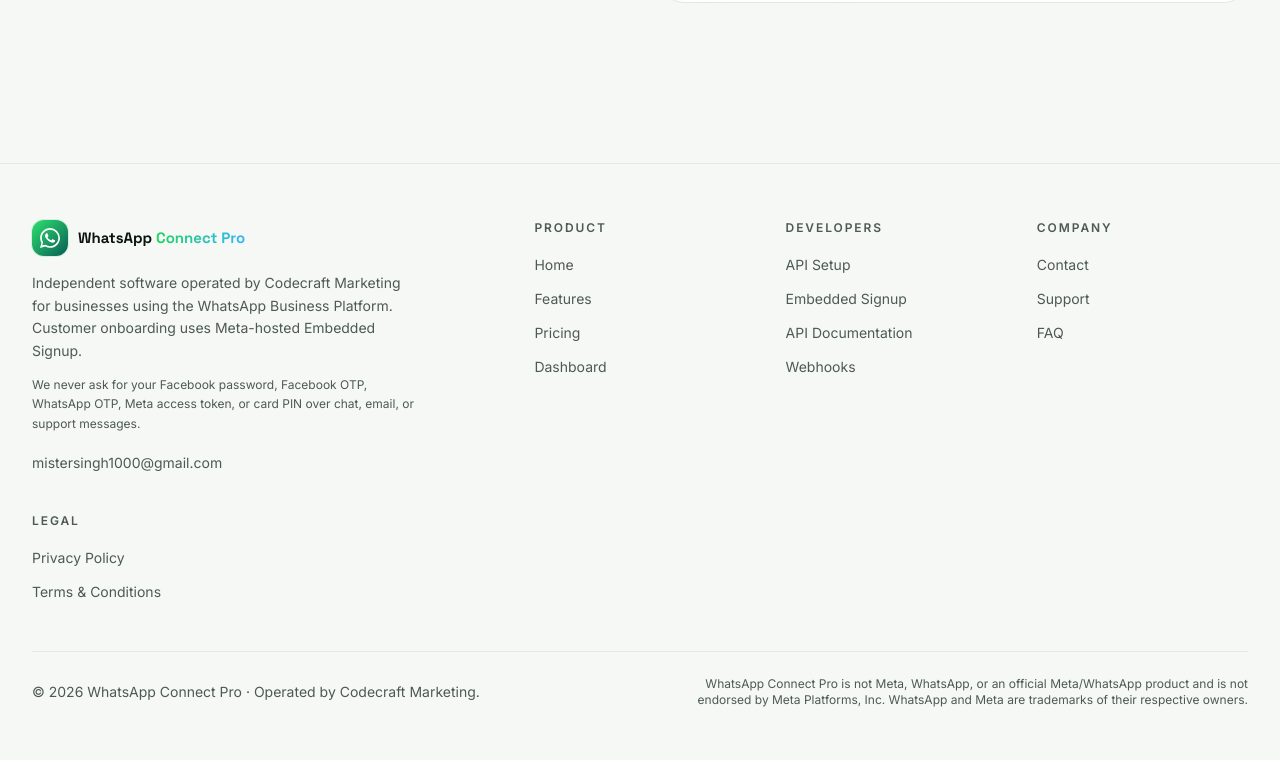
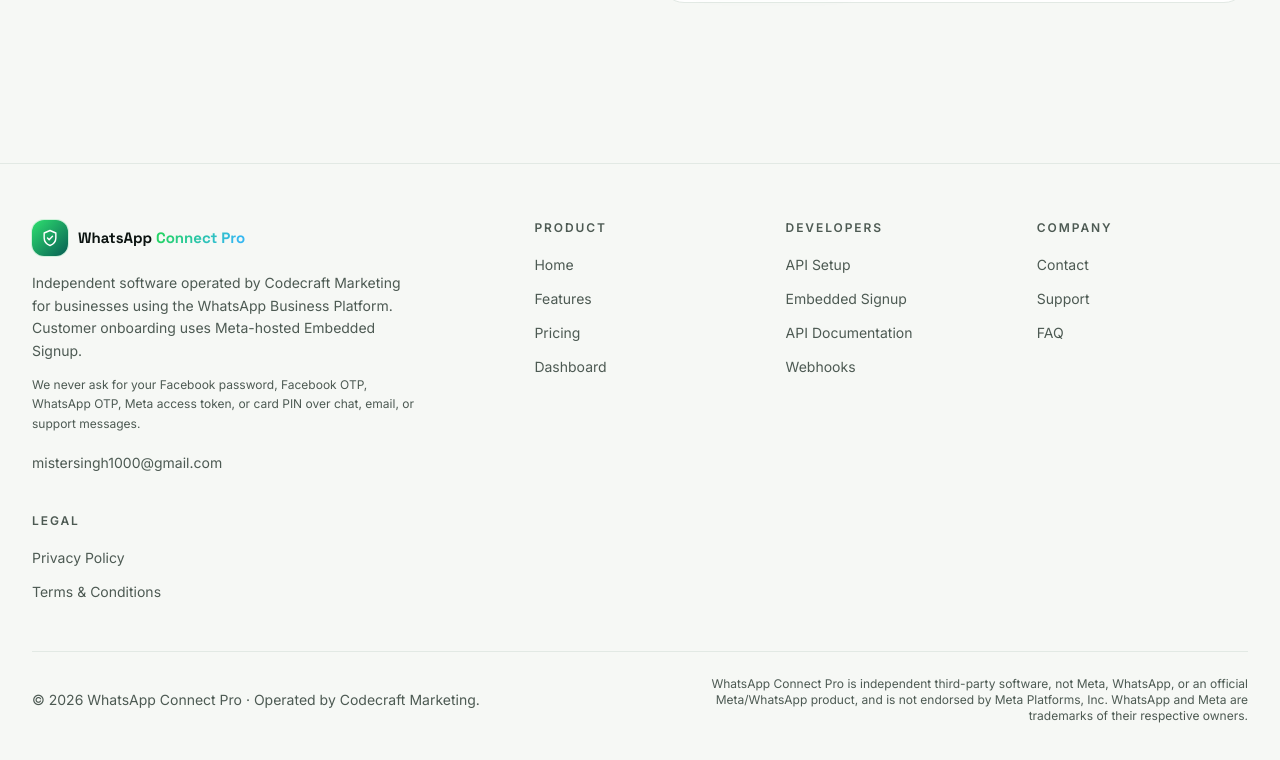
Before and after one commit to mistersingh1000-dev/whatsappapi-connect-pro-codecraftmarketing, a Next.js app: page / in a window 1280 px wide. Shown: the part 5270-6030 px from the top of the page. Built offline with nearby package versions, Linux system fonts and the light colour scheme; no server answers.

Commit message:
Use neutral icon and clarify independent platform status

```diff
--- a/components/Footer.tsx
+++ b/components/Footer.tsx
@@ -1,6 +1,6 @@
 import Link from "next/link";
 import { footerLinks, site } from "@/lib/site";
-import { Icon } from "./Icons";
+import { Icon } from "@/components/Icons";
 
 export default function Footer() {
   return (
@@ -8,9 +8,9 @@
       <div className="container-px py-14">
         <div className="grid gap-10 lg:grid-cols-5">
           <div className="lg:col-span-2">
-            <Link href="/" className="flex items-center gap-2.5">
+            <Link href="/" aria-label="WhatsApp Connect Pro home" className="flex items-center gap-2.5">
               <span className="grid h-9 w-9 place-items-center rounded-xl bg-gradient-to-br from-[#2ee06f] to-[#075E54] shadow-glow">
-                <Icon.whatsapp className="h-5 w-5 text-white" />
+                <Icon.shield className="h-5 w-5 text-white" />
               </span>
               <span className="font-display text-[15px] font-bold">
                 WhatsApp <span className="gradient-text">Connect Pro</span>
@@ -48,7 +48,7 @@
         <div className="mt-12 flex flex-col items-center justify-between gap-4 border-t pt-6 text-sm muted sm:flex-row" style={{ borderColor: "var(--line)" }}>
           <p>© 2026 WhatsApp Connect Pro · Operated by Codecraft Marketing.</p>
           <p className="max-w-xl text-center text-xs sm:text-right">
-            WhatsApp Connect Pro is not Meta, WhatsApp, or an official Meta/WhatsApp product and is not endorsed by Meta Platforms, Inc. WhatsApp and Meta are trademarks of their respective owners.
+            WhatsApp Connect Pro is independent third-party software, not Meta, WhatsApp, or an official Meta/WhatsApp product, and is not endorsed by Meta Platforms, Inc. WhatsApp and Meta are trademarks of their respective owners.
           </p>
         </div>
       </div>
```
